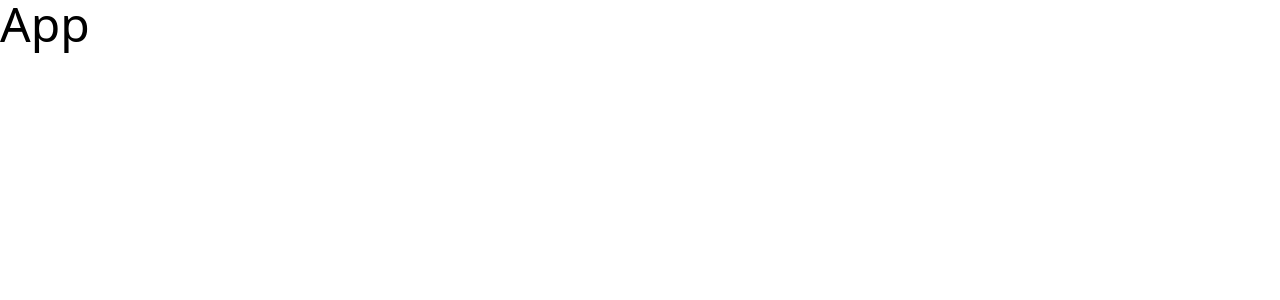
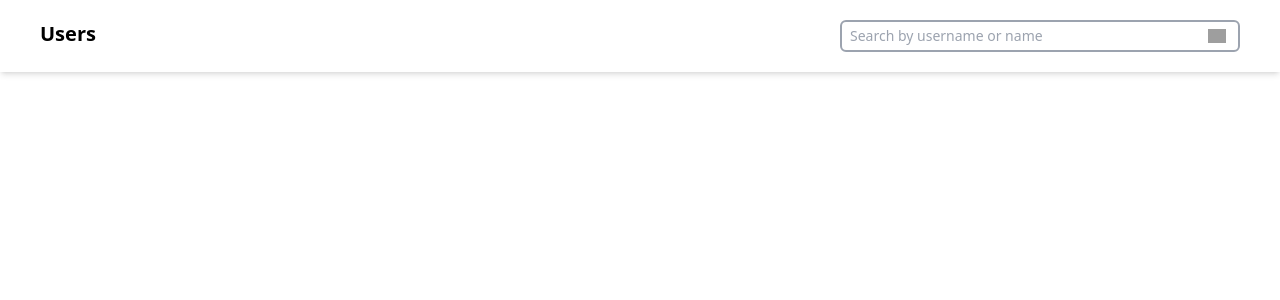
Before and after one commit to harith-hacky03/verisync1, a React (Create React App) app: page / in a window 1280 px wide. Shown: the top 300 px of the page. Built offline with nearby package versions, Linux system fonts and the light colour scheme; grey boxes are pictures that could not be loaded.

Commit message:
feat: add design and structure for navbar

```diff
--- a/src/App.js
+++ b/src/App.js
@@ -1,8 +1,12 @@
 import React from 'react'
-
+import Navbar from './Components/Navbar'
 const App = () => {
   return (
-    <div className='text-5xl'>App</div>
+    <div>
+        <div>
+            <Navbar/>
+        </div>
+    </div>
   )
 }
 
--- /dev/null
+++ b/src/Components/Navbar.jsx
@@ -0,0 +1,29 @@
+import React from 'react';
+
+const Navbar = () => {
+  return (
+    <div className='shadow-md'>
+      <div className='flex justify-between px-5 md:px-10 py-5'>
+        <div className='text-lg md:text-xl font-semibold '>Users</div>
+        <div className='flex items-center gap-3'>
+          <div className='border-2 border-gray-400 flex items-center gap-3 px-2 py-1 rounded-md w-[250px] sm:w-[300px] md:w-[400px]'>
+            <input
+              className='text-sm w-full outline-none'
+              placeholder='Search by username or name'
+            />
+            <div className='px-1'>
+              <img
+                width={20}
+                alt='search-icon'
+                src='https://img.icons8.com/?size=100&id=p8VkXMjDOpcE&format=png&color=000000'
+                className='cursor-pointer'
+              />
+            </div>
+          </div>
+        </div>
+      </div>
+    </div>
+  );
+};
+
+export default Navbar;
```
